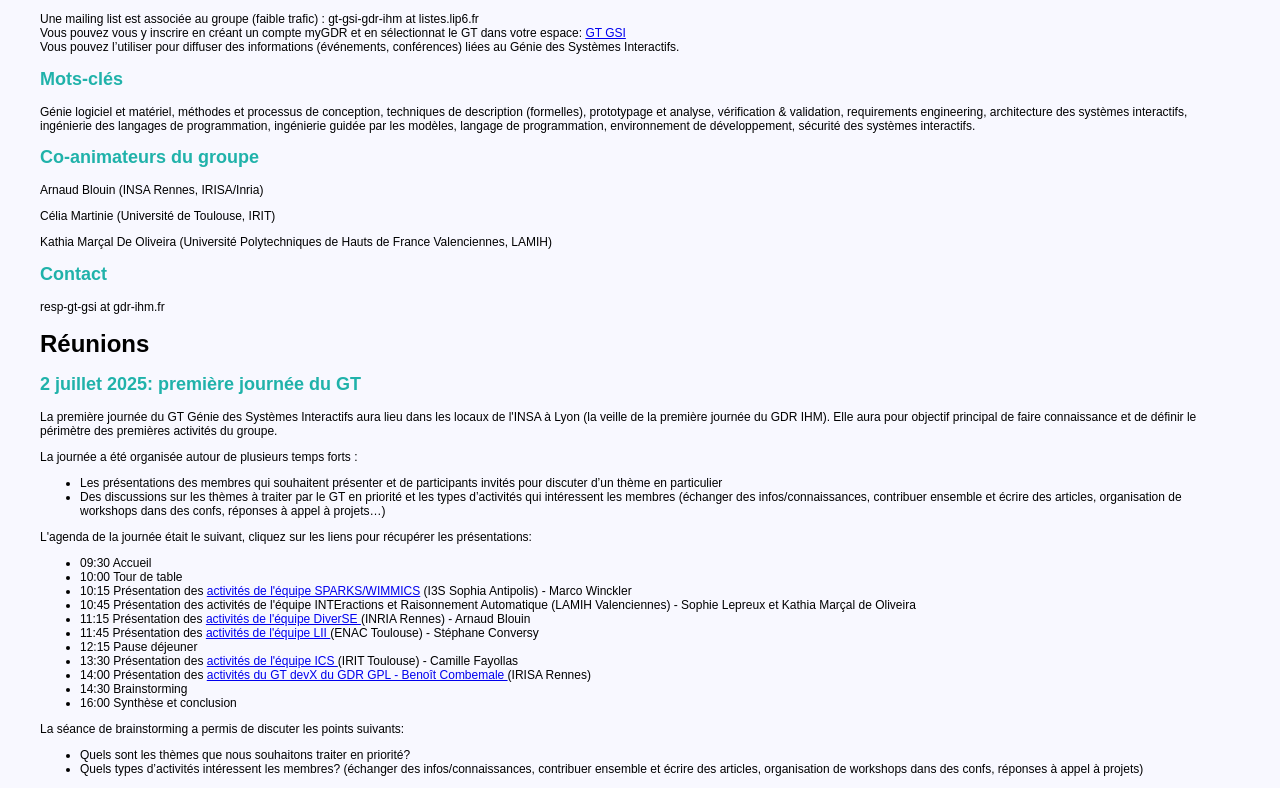
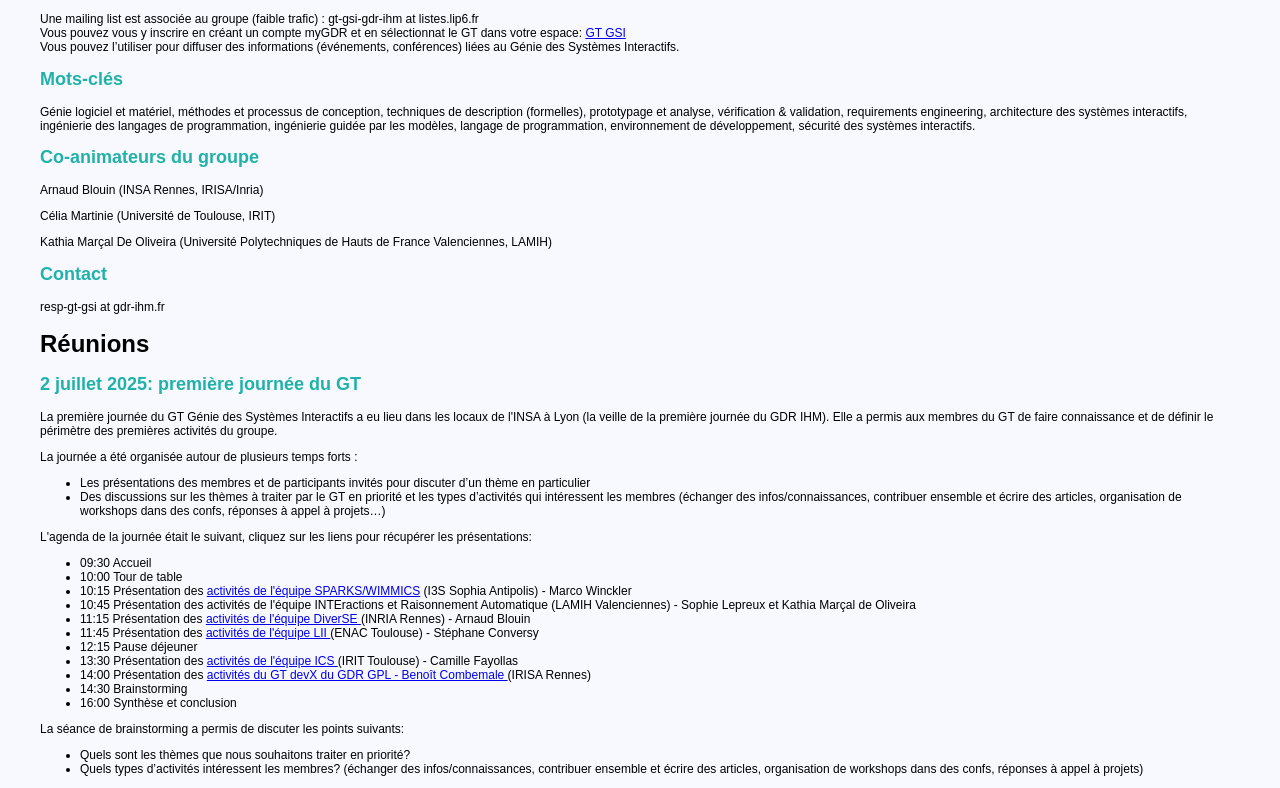
Before and after one commit to gt-gsi/gtgsi, a plain HTML site: page index.html in a window 1280 px wide. Shown: the part 510-1298 px from the top of the page. Drawn offline with Linux system fonts and the light colour scheme.

Commit message:
Update index.html

```diff
--- a/index.html
+++ b/index.html
@@ -51,11 +51,11 @@
 
     <h1>Réunions</h1>
     <h2 style="color:lightseagreen;"> 2 juillet 2025: première journée du GT </h2>
-    <p>La première journée du GT Génie des Systèmes Interactifs aura lieu dans les locaux de l'INSA à Lyon (la veille de la première journée du GDR IHM).
-        Elle aura pour objectif principal de faire connaissance et de définir le périmètre des premières activités du groupe.</p>
+    <p>La première journée du GT Génie des Systèmes Interactifs a eu lieu dans les locaux de l'INSA à Lyon (la veille de la première journée du GDR IHM).
+        Elle a permis aux membres du GT de faire connaissance et de définir le périmètre des premières activités du groupe.</p>
         La journée a été organisée autour de plusieurs temps forts :
     <ul>
-        <li>Les présentations des membres qui souhaitent présenter et de participants invités pour discuter d’un thème en particulier</li>
+        <li>Les présentations des membres et de participants invités pour discuter d’un thème en particulier</li>
         <li>Des discussions sur les thèmes à traiter par le GT en priorité et les types d’activités qui intéressent les membres (échanger des infos/connaissances, contribuer ensemble et écrire des articles, organisation de workshops dans des confs, réponses à appel à projets…)</li>
     </ul>
     <p>
```
